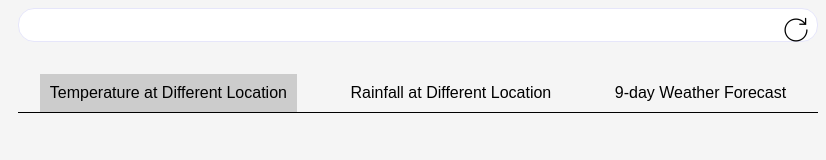
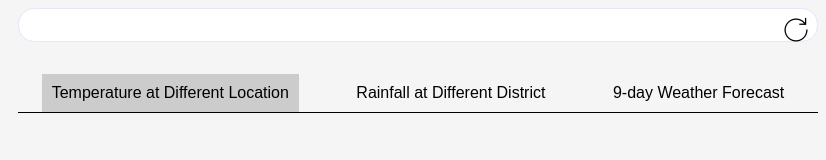
Before and after one commit to herotai214/MyWeatherApp, a plain HTML site: page index.html in a window 1280 px wide. Shown: the full height of the page, 222-1048 px from the left. Drawn offline with Linux system fonts and the light colour scheme.

Commit message:
Update index.html

```diff
--- a/index.html
+++ b/index.html
@@ -174,7 +174,7 @@ h2 {
     <div id="tabButton">
       <ul class="tabs">
         <li data-tab-target="#show" class="active tab">Temperature at Different Location</li>
-        <li data-tab-target="#show2" class="tab">Rainfall at Different Location</li>
+        <li data-tab-target="#show2" class="tab">Rainfall at Different District</li>
         <li data-tab-target="#show3" class="tab">9-day Weather Forecast</li>
       </ul>
     </div>
```
